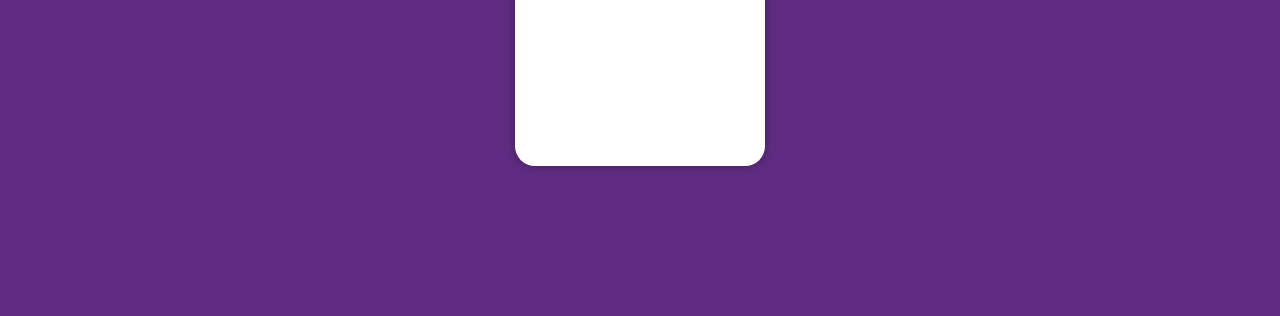
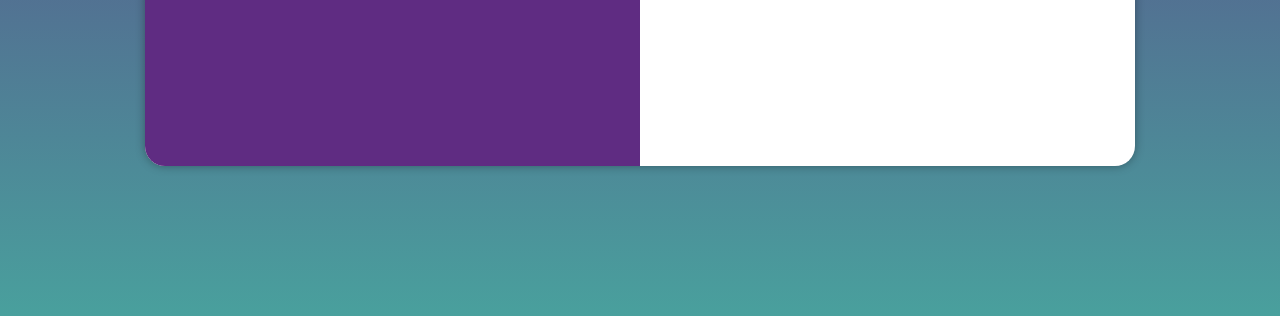
Before and after one commit to oigorsz/projeto-login, a plain HTML site: page index.html in a window 1280 px wide. Shown: the part 484-800 px from the top of the page. Drawn offline with Linux system fonts and the light colour scheme.

Commit message:
media quyre outras telas

```diff
--- /dev/null
+++ b/estilos/mediaquyre.css
@@ -0,0 +1,50 @@
+@charset "UTF-8";
+
+
+* {
+    font-family: system-ui, -apple-system, BlinkMacSystemFont, 'Segoe UI', Roboto, Oxygen, Ubuntu, Cantarell, 'Open Sans', 'Helvetica Neue', sans-serif;
+    padding: 0px;
+    margin: 0px;
+    box-sizing: border-box;
+}
+
+@media screen and (min-width: 768px) and (max-width: 992px) {
+    body {
+        background-image: linear-gradient(to top, #49a09d, #5f2c82);
+    }
+    section#login {
+        width: 80vw;
+    }
+
+    section#login > div#img {
+        float: left;
+        width: 30%;
+        height: 100%;
+    }
+
+    section#login > div#form {
+        float: right;
+        width: 70%;
+    }
+}
+
+@media screen and (min-width: 992px) {
+    body {
+        background-image: linear-gradient(to top, #49a09d, #5f2c82);
+    }
+    section#login {
+        width: 990px;
+    }
+
+    section#login > div#img {
+        float: left;
+        width: 50%;
+        height: 100%;
+    }
+
+    section#login > div#form {
+        float: right;
+        width: 50%;
+        height: 100%;
+    }
+}
--- a/estilos/style.css
+++ b/estilos/style.css
@@ -30,7 +30,7 @@ main {
 section#login {
     background-color: #fff;
     border-radius: 20px;
-    width: 250px;
+    width: 300px;
     height: 500px;
 
     position: absolute;
@@ -40,6 +40,9 @@ section#login {
     overflow: hidden;
 
     box-shadow: 0px 0px 10px rgba(0, 0, 0, 0.336);
+
+    transition: width .3s, height .3s;
+    transition-timing-function: ease;
 }
 
 section#login > div#img {
--- a/index.html
+++ b/index.html
@@ -7,6 +7,7 @@
     <title>Login</title>
     <link rel="shortcut icon" href="imagens/favicon.ico" type="image/x-icon">
     <link rel="stylesheet" href="estilos/style.css">
+    <link rel="stylesheet" href="estilos/mediaquyre.css">
 </head>
 <body>
     <main>
```
